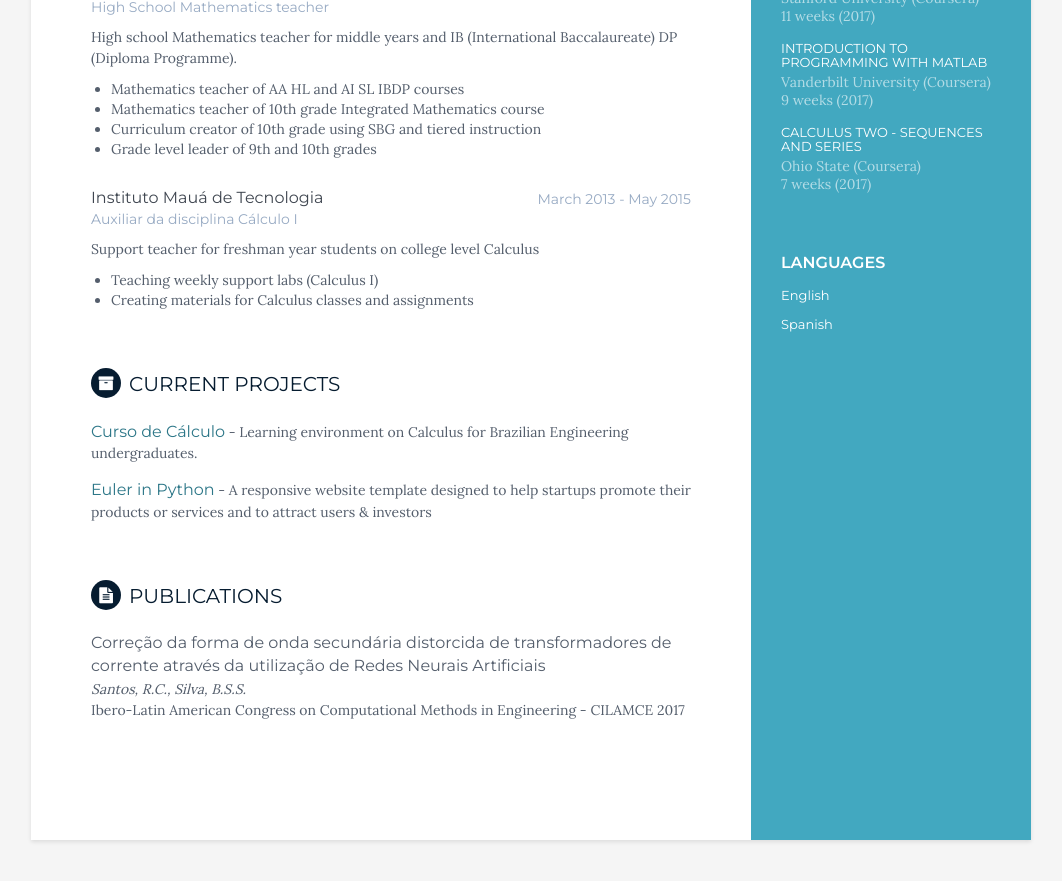
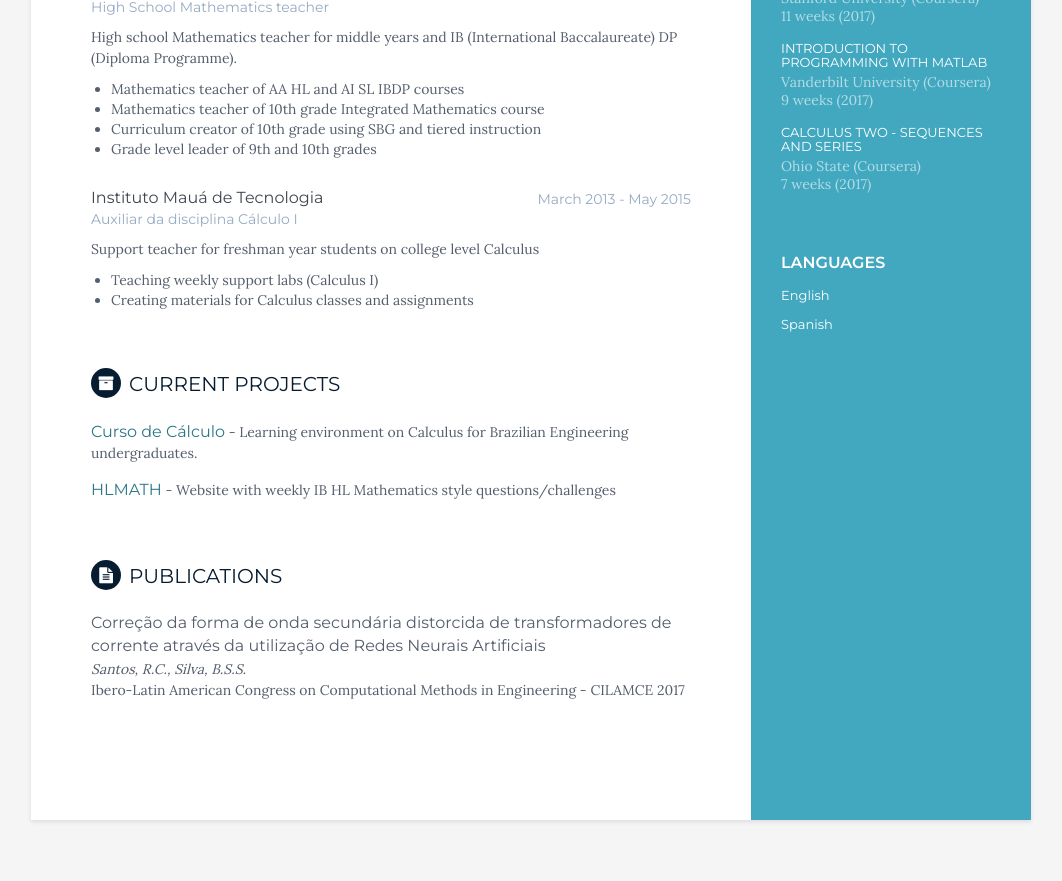
Before and after one commit to bru1987/bru1987.github.io, a Jekyll site: the page built from cv.html, in a window 1280 px wide and 900 px high, scrolled down 965 px. Shown: the top 881 px of the window, without its empty margins (109-1171 px from the left). Built offline with Jekyll 4.4.1, drawn with Linux system fonts in a browser that asks for light colours.

Commit message:
Update projects.yml

```diff
--- a/_data/projects.yml
+++ b/_data/projects.yml
@@ -4,6 +4,6 @@ projects:
     link: "http://www.cursodecalculo.com.br"
     tagline: "Learning environment on Calculus for Brazilian Engineering undergraduates."
   - project:
-    title: Euler in Python
-    link: "http://www.eulerinpython.com"
-    tagline: "A responsive website template designed to help startups promote their products or services and to attract users &amp; investors"
+    title: HLMATH
+    link: "http://www.hlmath.com"
+    tagline: "Website with weekly IB HL Mathematics style questions/challenges"
```
